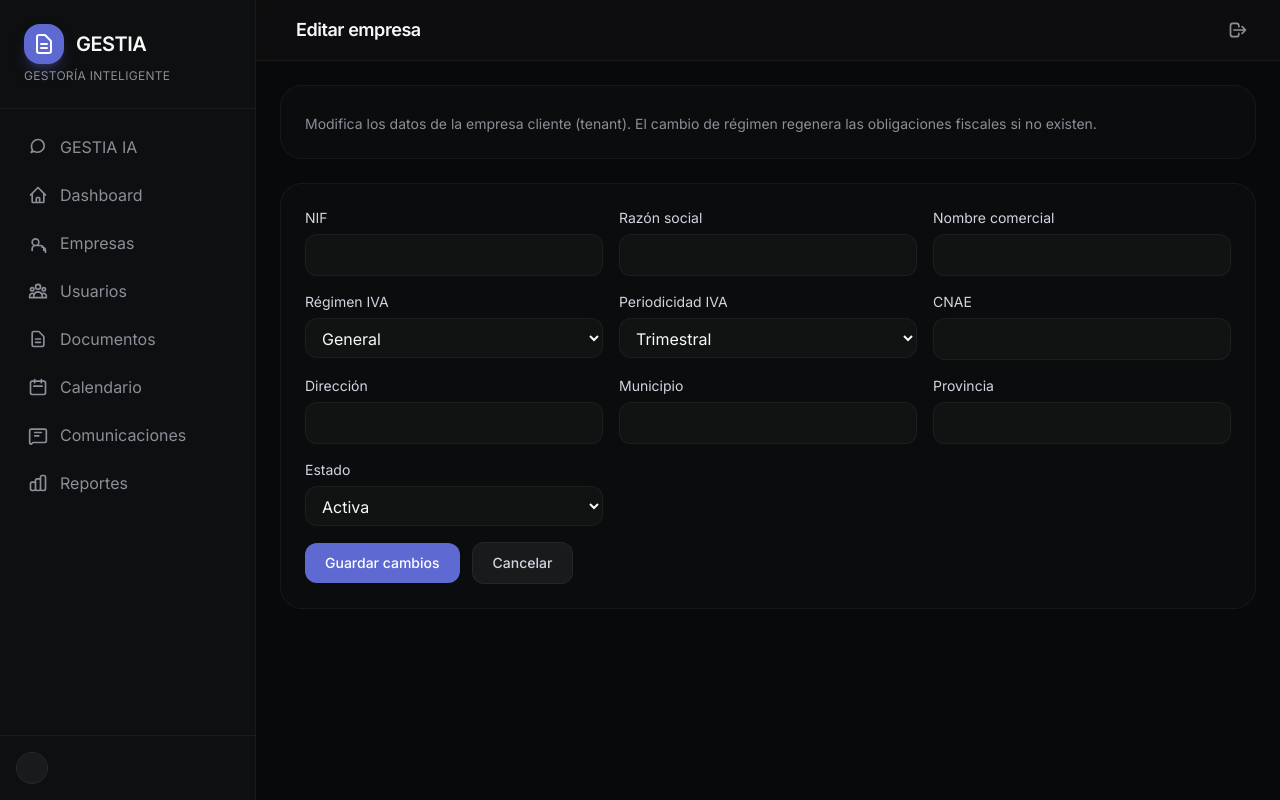
After one commit to NoTSNi/proyecto-gestia, a FastAPI app: template web/templates/advisor_empresa_editar.html in a window 1280 px wide. The commit adds this page. Run offline with FastAPI, Linux system fonts and the light colour scheme; the template is opened without the code that fills it, so the values that code supplies are empty; parts of the project's set-up code (start-up, migrations or seed data) failed here and were passed over; some libraries are stand-ins or nearby versions.

Commit message:
feat: Fase B - administracion completa multi-tenant
- DB: actualizar_empresa, cambiar_estado_empresa (baja lógica), crear_usuario,
  actualizar_usuario (rol), cambiar_estado_usuario, generar_obligaciones
- Alta de empresa genera calendario de obligaciones base (303/111/TC1 según régimen)
- Rutas advisor: editar empresa (GET/POST), baja/reactivar, gestión de usuarios
  (lista, alta, editar rol/nombre, activar/desactivar)
- Plantillas: advisor_empresa_editar.html, advisor_usuarios.html; botones
  Editar/Baja/Reactivar en advisor_clientes; enlace Usuarios en el nav
- Chat: selector de empresa cliente (el asesor consulta sobre cualquier tenant)
- ROADMAP Fase B marcada completada
- Verificado E2E: editar persiste, baja/reactivación conserva histórico, alta
  genera obligaciones, CRUD usuarios + login con usuario nuevo, chat multi-empresa
- 49/49 tests OK

```diff
--- a/web/routes/advisor.py
+++ b/web/routes/advisor.py
@@ -82,14 +82,136 @@ async def crear_cliente(
     provincia: str = Form(""),
 ):
     await get_current_user(request)  # requiere auth
-    await database.crear_empresa({
+    eid = await database.crear_empresa({
         "nif": nif.strip(), "nombre": nombre.strip(),
         "nombre_comercial": nombre_comercial.strip() or None,
         "regimen_iva": regimen_iva, "cnae": cnae.strip() or None,
         "direccion": direccion.strip() or None, "municipio": municipio.strip() or None,
         "provincia": provincia.strip() or None,
     })
+    # Generar calendario de obligaciones base (303/111/TC1 según régimen)
+    await database.generar_obligaciones(eid)
     return RedirectResponse(url="/advisor/clientes", status_code=303)
+
+
+@router.get("/clientes/{tenant_id}/editar", response_class=HTMLResponse)
+async def editar_cliente_page(request: Request, tenant_id: str):
+    user = await get_current_user(request)
+    empresa = await database.get_empresa(tenant_id)
+    if not empresa:
+        return RedirectResponse(url="/advisor/clientes", status_code=303)
+    return await request.app.state.render_template(
+        "advisor_empresa_editar.html",
+        {
+            "request": request, "user": user,
+            "user_initials": _initials(user["full_name"]),
+            "user_name": user["full_name"], "user_role": _role_label(user["rol"]),
+            "empresa": empresa, "rol": user["rol"],
+        },
+    )
+
+
+@router.post("/clientes/{tenant_id}/editar")
+async def editar_cliente(
+    request: Request,
+    tenant_id: str,
+    nif: str = Form(...),
+    nombre: str = Form(...),
+    nombre_comercial: str = Form(""),
+    regimen_iva: str = Form("general"),
+    periodicidad_iva: str = Form("trimestral"),
+    cnae: str = Form(""),
+    direccion: str = Form(""),
+    municipio: str = Form(""),
+    provincia: str = Form(""),
+    estado: str = Form("activa"),
+):
+    await get_current_user(request)
+    await database.actualizar_empresa(tenant_id, {
+        "nif": nif.strip(), "nombre": nombre.strip(),
+        "nombre_comercial": nombre_comercial.strip() or None,
+        "regimen_iva": regimen_iva, "periodicidad_iva": periodicidad_iva,
+        "cnae": cnae.strip() or None, "direccion": direccion.strip() or None,
+        "municipio": municipio.strip() or None, "provincia": provincia.strip() or None,
+        "estado": estado,
+    })
+    return RedirectResponse(url="/advisor/clientes", status_code=303)
+
+
+@router.post("/clientes/{tenant_id}/baja")
+async def baja_cliente(request: Request, tenant_id: str):
+    """Baja lógica de la empresa (se conserva el histórico)."""
+    await get_current_user(request)
+    await database.cambiar_estado_empresa(tenant_id, "baja")
+    return RedirectResponse(url="/advisor/clientes", status_code=303)
+
+
+@router.post("/clientes/{tenant_id}/reactivar")
+async def reactivar_cliente(request: Request, tenant_id: str):
+    await get_current_user(request)
+    await database.cambiar_estado_empresa(tenant_id, "activa")
+    return RedirectResponse(url="/advisor/clientes", status_code=303)
+
+
+# ---------------------------------------------------------------------------
+# GESTIÓN DE USUARIOS (Fase B)
+# ---------------------------------------------------------------------------
+
+@router.get("/usuarios", response_class=HTMLResponse)
+async def usuarios(request: Request):
+    user = await get_current_user(request)
+    lista = await database.list_usuarios()
+    empresas = await database.list_empresas()
+    # enriquecer con nombre de empresa
+    emp_map = {e["id"]: e["nombre"] for e in empresas}
+    for u in lista:
+        u["empresa_nombre"] = emp_map.get(u.get("tenant_id"), "Asesoría")
+    return await request.app.state.render_template(
+        "advisor_usuarios.html",
+        {
+            "request": request, "user": user,
+            "user_initials": _initials(user["full_name"]),
+            "user_name": user["full_name"], "user_role": _role_label(user["rol"]),
+            "usuarios": lista, "empresas": empresas, "rol": user["rol"],
+        },
+    )
+
+
+@router.post("/usuarios/nuevo")
+async def crear_usuario(
+    request: Request,
+    email: str = Form(...),
+    password: str = Form(...),
+    full_name: str = Form(...),
+    rol: str = Form("cliente_titular"),
+    tenant_id: str = Form(""),
+):
+    await get_current_user(request)
+    await database.crear_usuario(
+        email=email, password=password, full_name=full_name,
+        rol=rol, tenant_id=tenant_id or None,
+    )
+    return RedirectResponse(url="/advisor/usuarios", status_code=303)
+
+
+@router.post("/usuarios/{usuario_id}/editar")
+async def editar_usuario(
+    request: Request,
+    usuario_id: str,
+    full_name: str = Form(...),
+    rol: str = Form(...),
+):
+    await get_current_user(request)
+    await database.actualizar_usuario(usuario_id, full_name=full_name, rol=rol)
+    return RedirectResponse(url="/advisor/usuarios", status_code=303)
+
+
+@router.post("/usuarios/{usuario_id}/estado")
+async def estado_usuario(request: Request, usuario_id: str, activo: str = Form("1")):
+    """Activa/desactiva un usuario (baja lógica)."""
+    await get_current_user(request)
+    await database.cambiar_estado_usuario(usuario_id, activo == "1")
+    return RedirectResponse(url="/advisor/usuarios", status_code=303)
 
 
 @router.get("/tareas", response_class=HTMLResponse)
--- a/web/routes/chat.py
+++ b/web/routes/chat.py
@@ -23,6 +23,8 @@ def _initials(name: str) -> str:
 @router.get("/chat", response_class=HTMLResponse)
 async def chat_page(request: Request):
     user = await get_current_user(request)
+    from web import database
+    empresas = await database.list_empresas()
     return await request.app.state.render_template(
         "advisor_chat.html",
         {
@@ -30,6 +32,8 @@ async def chat_page(request: Request):
             "user_initials": _initials(user["full_name"]),
             "user_name": user["full_name"], "user_role": "Asesor",
             "rol": user["rol"],
+            "empresas": empresas,
+            "tenant_seleccionada": None,
         },
     )
 
@@ -71,6 +75,14 @@ async def chat_ask(request: Request):
             "<p class='text-danger-400 text-sm'>Tu usuario no tiene empresa asignada. Contacta con el administrador.</p>"
         )
 
+    # Selector de empresa: el asesor puede consultar sobre cualquier tenant
+    tenant_sel = str(form.get("tenant_id") or "").strip()
+    if tenant_sel:
+        from web import database
+        empresa = await database.get_empresa(tenant_sel)
+        if empresa:  # solo aceptar tenants que existen
+            tenant_id = tenant_sel
+
     result = await consultar_gestia(query, tenant_id=tenant_id, user_id=user["id"])
 
     response_text = result["response"]
--- /dev/null
+++ b/web/templates/advisor_empresa_editar.html
@@ -0,0 +1,72 @@
+{% extends "base.html" %}
+{% block title %}Editar Empresa - GESTIA{% endblock %}
+{% block nav_items %}{% include "partials/_advisor_nav.html" %}{% endblock %}
+{% block page_title %}Editar empresa{% endblock %}
+{% block header_actions %}<a href="/auth/logout" class="p-2 rounded-lg text-text-tertiary hover:text-text-primary hover:bg-surface-800/50 transition-colors" title="Cerrar sesión"><svg class="w-5 h-5" fill="none" stroke="currentColor" viewBox="0 0 24 24"><path stroke-linecap="round" stroke-linejoin="round" stroke-width="2" d="M17 16l4-4m0 0l-4-4m4 4H7m6 4v1a3 3 0 01-3 3H6a3 3 0 01-3-3V7a3 3 0 013-3h4a3 3 0 013 3v1"/></svg></a>{% endblock %}
+
+{% block content %}
+<div class="space-y-6 animate-fade-in">
+    <div class="bg-surface-900/50 border border-border-subtle rounded-2xl p-6">
+        <h2 class="text-xl font-semibold tracking-tight">{{ empresa.nombre }}</h2>
+        <p class="text-text-tertiary text-sm mt-1">Modifica los datos de la empresa cliente (tenant). El cambio de régimen regenera las obligaciones fiscales si no existen.</p>
+    </div>
+
+    <form method="post" action="/advisor/clientes/{{ empresa.id }}/editar" class="bg-surface-900/50 border border-border-subtle rounded-2xl p-6 grid grid-cols-1 sm:grid-cols-2 lg:grid-cols-3 gap-4">
+        <div>
+            <label class="block text-sm text-text-secondary mb-1.5">NIF</label>
+            <input name="nif" value="{{ empresa.nif }}" required class="w-full px-3 py-2 bg-surface-800/50 border border-border-subtle rounded-lg text-text-primary focus:outline-none focus:border-brand-500">
+        </div>
+        <div>
+            <label class="block text-sm text-text-secondary mb-1.5">Razón social</label>
+            <input name="nombre" value="{{ empresa.nombre }}" required class="w-full px-3 py-2 bg-surface-800/50 border border-border-subtle rounded-lg text-text-primary focus:outline-none focus:border-brand-500">
+        </div>
+        <div>
+            <label class="block text-sm text-text-secondary mb-1.5">Nombre comercial</label>
+            <input name="nombre_comercial" value="{{ empresa.nombre_comercial or '' }}" class="w-full px-3 py-2 bg-surface-800/50 border border-border-subtle rounded-lg text-text-primary focus:outline-none focus:border-brand-500">
+        </div>
+        <div>
+            <label class="block text-sm text-text-secondary mb-1.5">Régimen IVA</label>
+            <select name="regimen_iva" class="w-full px-3 py-2 bg-surface-800/50 border border-border-subtle rounded-lg text-text-primary">
+                <option value="general" {% if empresa.regimen_iva == 'general' %}selected{% endif %}>General</option>
+                <option value="simplificado" {% if empresa.regimen_iva == 'simplificado' %}selected{% endif %}>Simplificado</option>
+            </select>
+        </div>
+        <div>
+            <label class="block text-sm text-text-secondary mb-1.5">Periodicidad IVA</label>
+            <select name="periodicidad_iva" class="w-full px-3 py-2 bg-surface-800/50 border border-border-subtle rounded-lg text-text-primary">
+                <option value="trimestral" {% if empresa.periodicidad_iva == 'trimestral' %}selected{% endif %}>Trimestral</option>
+                <option value="mensual" {% if empresa.periodicidad_iva == 'mensual' %}selected{% endif %}>Mensual</option>
+            </select>
+        </div>
+        <div>
+            <label class="block text-sm text-text-secondary mb-1.5">CNAE</label>
+            <input name="cnae" value="{{ empresa.cnae or '' }}" class="w-full px-3 py-2 bg-surface-800/50 border border-border-subtle rounded-lg text-text-primary focus:outline-none focus:border-brand-500">
+        </div>
+        <div>
+            <label class="block text-sm text-text-secondary mb-1.5">Dirección</label>
+            <input name="direccion" value="{{ empresa.direccion or '' }}" class="w-full px-3 py-2 bg-surface-800/50 border border-border-subtle rounded-lg text-text-primary focus:outline-none focus:border-brand-500">
+        </div>
+        <div>
+            <label class="block text-sm text-text-secondary mb-1.5">Municipio</label>
+            <input name="municipio" value="{{ empresa.municipio or '' }}" class="w-full px-3 py-2 bg-surface-800/50 border border-border-subtle rounded-lg text-text-primary focus:outline-none focus:border-brand-500">
+        </div>
+        <div>
+            <label class="block text-sm text-text-secondary mb-1.5">Provincia</label>
+            <input name="provincia" value="{{ empresa.provincia or '' }}" class="w-full px-3 py-2 bg-surface-800/50 border border-border-subtle rounded-lg text-text-primary focus:outline-none focus:border-brand-500">
+        </div>
+        <div>
+            <label class="block text-sm text-text-secondary mb-1.5">Estado</label>
+            <select name="estado" class="w-full px-3 py-2 bg-surface-800/50 border border-border-subtle rounded-lg text-text-primary">
+                <option value="activa" {% if empresa.estado == 'activa' %}selected{% endif %}>Activa</option>
+                <option value="inactiva" {% if empresa.estado == 'inactiva' %}selected{% endif %}>Inactiva</option>
+                <option value="en_constitucion" {% if empresa.estado == 'en_constitucion' %}selected{% endif %}>En constitución</option>
+                <option value="baja" {% if empresa.estado == 'baja' %}selected{% endif %}>Baja</option>
+            </select>
+        </div>
+        <div class="sm:col-span-2 lg:col-span-3 flex items-center gap-3">
+            <button type="submit" class="px-5 py-2.5 bg-brand-600 hover:bg-brand-500 text-white text-sm font-medium rounded-lg transition-colors">Guardar cambios</button>
+            <a href="/advisor/clientes" class="px-5 py-2.5 bg-surface-800 border border-border-subtle text-text-secondary hover:text-text-primary text-sm font-medium rounded-lg transition-colors">Cancelar</a>
+        </div>
+    </form>
+</div>
+{% endblock %}
--- a/web/templates/partials/_advisor_nav.html
+++ b/web/templates/partials/_advisor_nav.html
@@ -9,6 +9,10 @@
 <a href="/advisor/clientes" class="flex items-center space-x-3 px-3 py-2.5 text-text-tertiary hover:text-text-primary hover:bg-surface-800/50 rounded-lg transition-colors duration-200" data-nav="clientes">
     <svg class="w-5 h-5" fill="none" stroke="currentColor" viewBox="0 0 24 24" aria-hidden="true"><path stroke-linecap="round" stroke-linejoin="round" stroke-width="2" d="M19 21v-2a4 4 0 00-4-4H9a4 4 0 00-4 4v2m8-10a4 4 0 11-8 0 4 4 0 018 0zm4 6a4 4 0 014 4v2"></path></svg>
     <span>Empresas</span>
+</a>
+<a href="/advisor/usuarios" class="flex items-center space-x-3 px-3 py-2.5 text-text-tertiary hover:text-text-primary hover:bg-surface-800/50 rounded-lg transition-colors duration-200" data-nav="usuarios">
+    <svg class="w-5 h-5" fill="none" stroke="currentColor" viewBox="0 0 24 24" aria-hidden="true"><path stroke-linecap="round" stroke-linejoin="round" stroke-width="2" d="M17 20h5v-2a3 3 0 00-5.356-1.857M17 20H7m10 0v-2c0-.656-.126-1.283-.356-1.857M7 20H2v-2a3 3 0 015.356-1.857M7 20v-2c0-.656.126-1.283.356-1.857m0 0a5.002 5.002 0 019.288 0M15 7a3 3 0 11-6 0 3 3 0 016 0zm6 3a2 2 0 11-4 0 2 2 0 014 0zM7 10a2 2 0 11-4 0 2 2 0 014 0z"></path></svg>
+    <span>Usuarios</span>
 </a>
 <a href="/advisor/documentos" class="flex items-center space-x-3 px-3 py-2.5 text-text-tertiary hover:text-text-primary hover:bg-surface-800/50 rounded-lg transition-colors duration-200" data-nav="documentos">
     <svg class="w-5 h-5" fill="none" stroke="currentColor" viewBox="0 0 24 24" aria-hidden="true"><path stroke-linecap="round" stroke-linejoin="round" stroke-width="2" d="M9 12h6m-6 4h6m2 5H7a2 2 0 01-2-2V5a2 2 0 012-2h5.586a1 1 0 01.707.293l5.414 5.414a1 1 0 01.293.707V19a2 2 0 01-2 2z"></path></svg>
```
Also changed, not shown: docs/ROADMAP.md (+7 -6 lines), web/database.py (+151 -2 lines), web/templates/advisor_chat.html (+8 -0 lines), web/templates/advisor_clientes.html (+22 -1 lines), web/templates/advisor_usuarios.html (added, +118 -0 lines).
